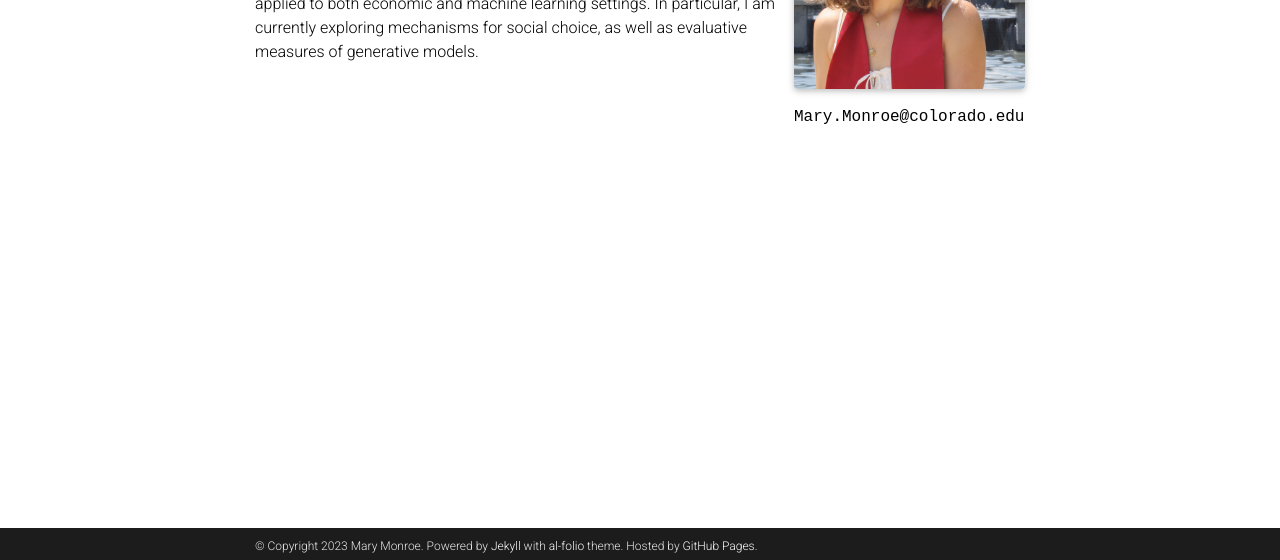
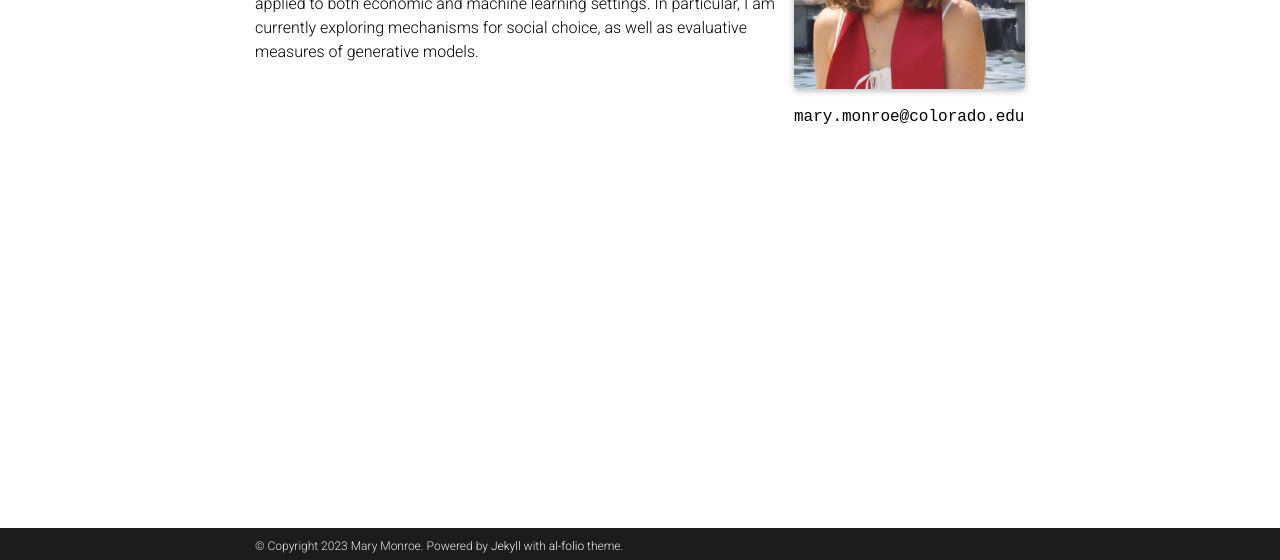
Before and after one commit to mfmonroe/mfmonroe.github.io, a Jekyll site: the page built from _pages/about.md, in a window 1280 px wide. Shown: the part 337-897 px from the top of the page. Built offline with Jekyll 4.4.1, drawn with Linux system fonts in a browser that asks for light colours; full-size pictures stand in for the smaller copies a plugin makes; comment, search, counter and statistics services are not loaded; a style sheet for code colours, icons or effects is not loaded.

Commit message:
change icon and update email

```diff
--- a/_config.yml
+++ b/_config.yml
@@ -11,11 +11,10 @@
   A simple, whitespace theme for academics. Based on [*folio](https://github.com/bogoli/-folio) design.
 footer_text: >
   Powered by <a href="https://jekyllrb.com/" target="_blank">Jekyll</a> with <a href="https://github.com/alshedivat/al-folio">al-folio</a> theme.
-  Hosted by <a href="https://pages.github.com/" target="_blank">GitHub Pages</a>.
 keywords: jekyll, jekyll-theme, academic-website, portfolio-website  # add your own keywords or leave empty
 
 lang: en # the language of your site (for example: en, fr, cn, ru, etc.)
-icon: B) # the emoji used as the favicon (alternatively, provide image name in /assets/img/)
+icon: # the emoji used as the favicon (alternatively, provide image name in /assets/img/)
 
 url: https://mfmonroe.github.io # the base hostname & protocol for your site
 baseurl: # the subpath of your site, e.g. /blog/
--- a/_pages/about.md
+++ b/_pages/about.md
@@ -8,7 +8,7 @@
   image: prof_pic.jpg
   image_circular: false # crops the image to make it circular
   address: >
-    <p>Mary.Monroe@colorado.edu</p>
+    <p>mary.monroe@colorado.edu</p>
 
 news: false  # includes a list of news items
 latest_posts: false  # includes a list of the newest posts
```
